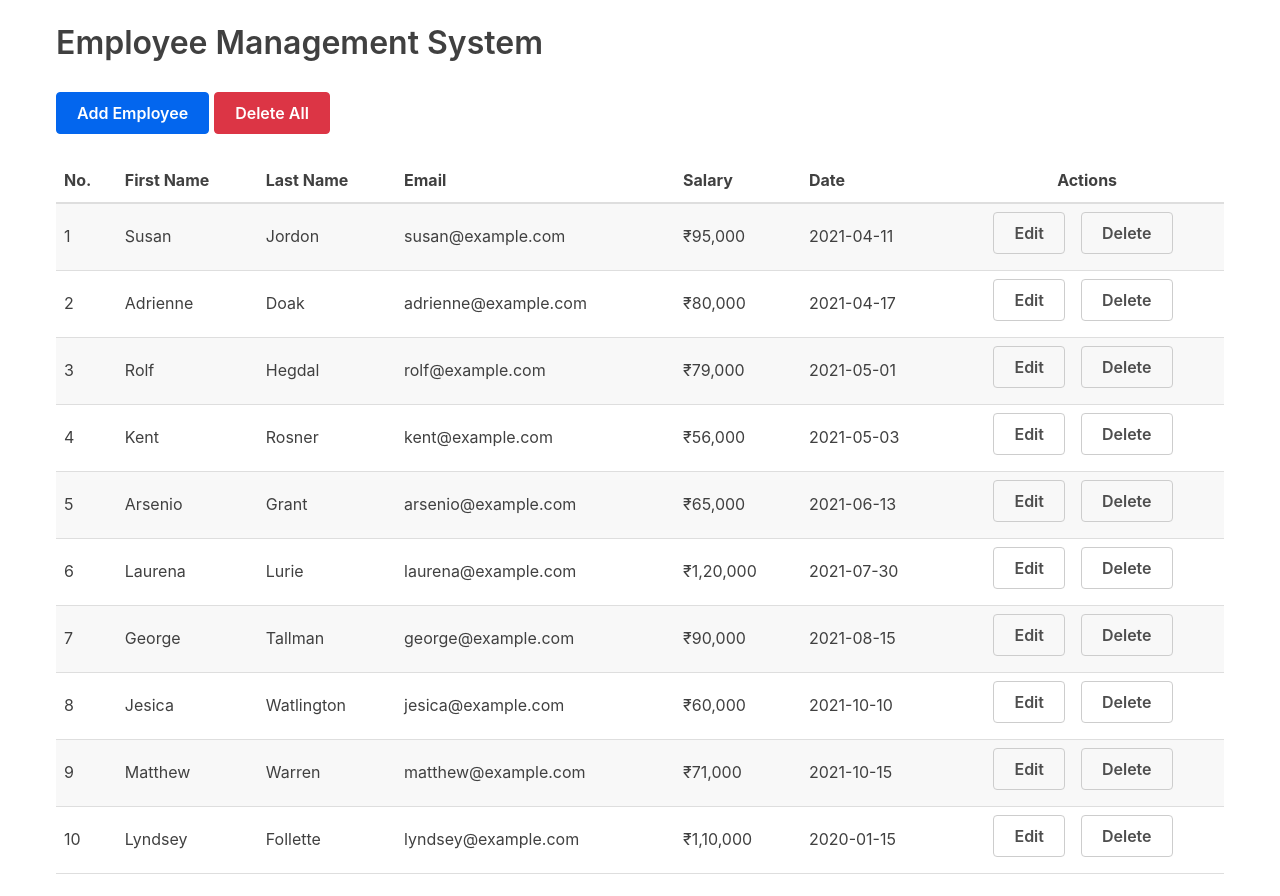
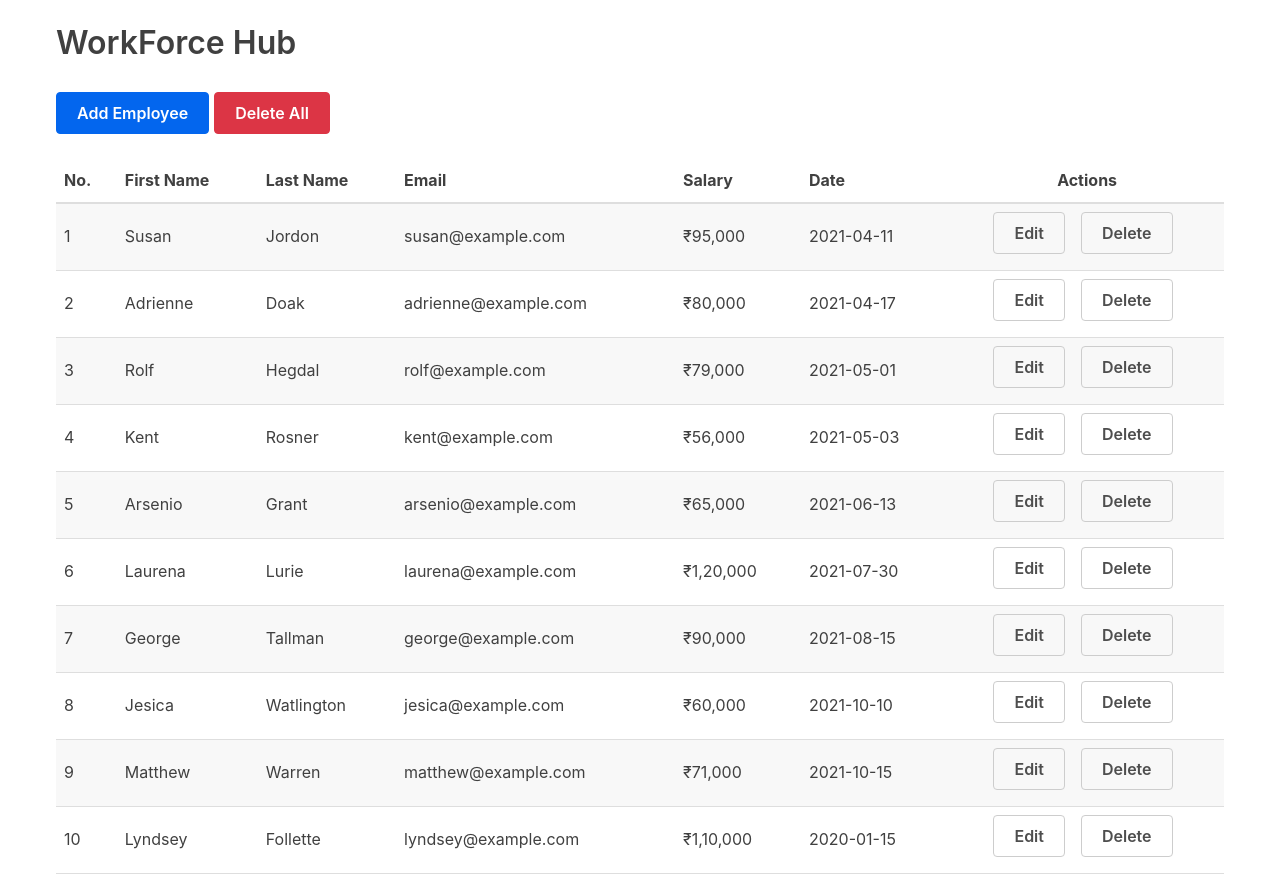
Before and after one commit to ritik-27/Employee-Management-System, a React (Create React App) app: page / in a window 1280 px wide. Built offline with nearby package versions, Linux system fonts and the light colour scheme.

Commit message:
Update Header.js

```diff
--- a/src/Page/Dashboard/Header.js
+++ b/src/Page/Dashboard/Header.js
@@ -29,7 +29,7 @@ function Header(props) {
     return (
         <>
             <header>
-                <h2>Employee Management System</h2>
+                <h2>WorkForce Hub</h2>
                 <div style={{ marginTop: '30px', marginBottom: '18px' }}>
                     <button style={{ marginRight: '5px' }} onClick={() => { setisAdding(true) }} className='button'>Add Employee</button>
                     <button onClick={handleDelete} className='accent-button'>Delete All</button>
```
